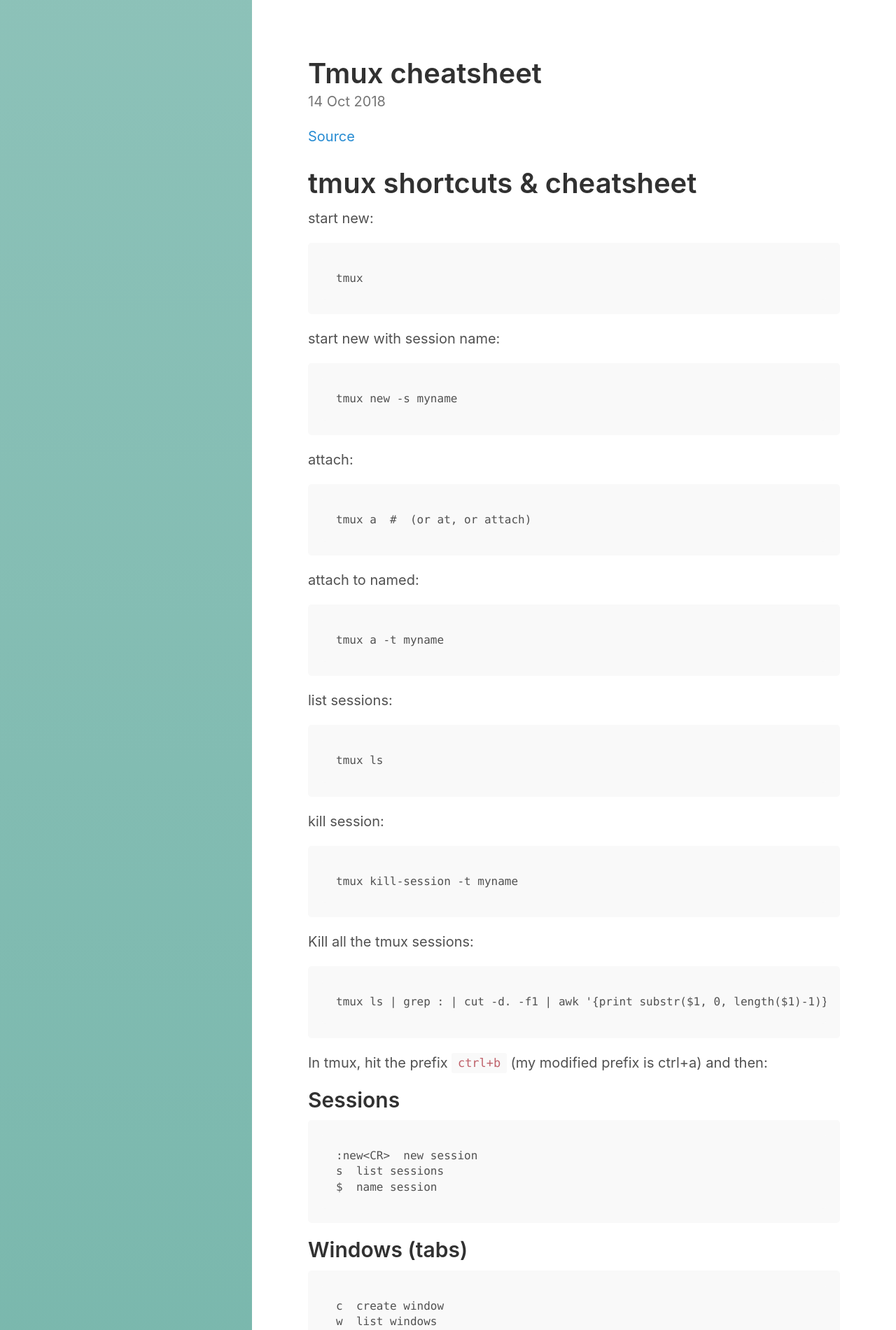
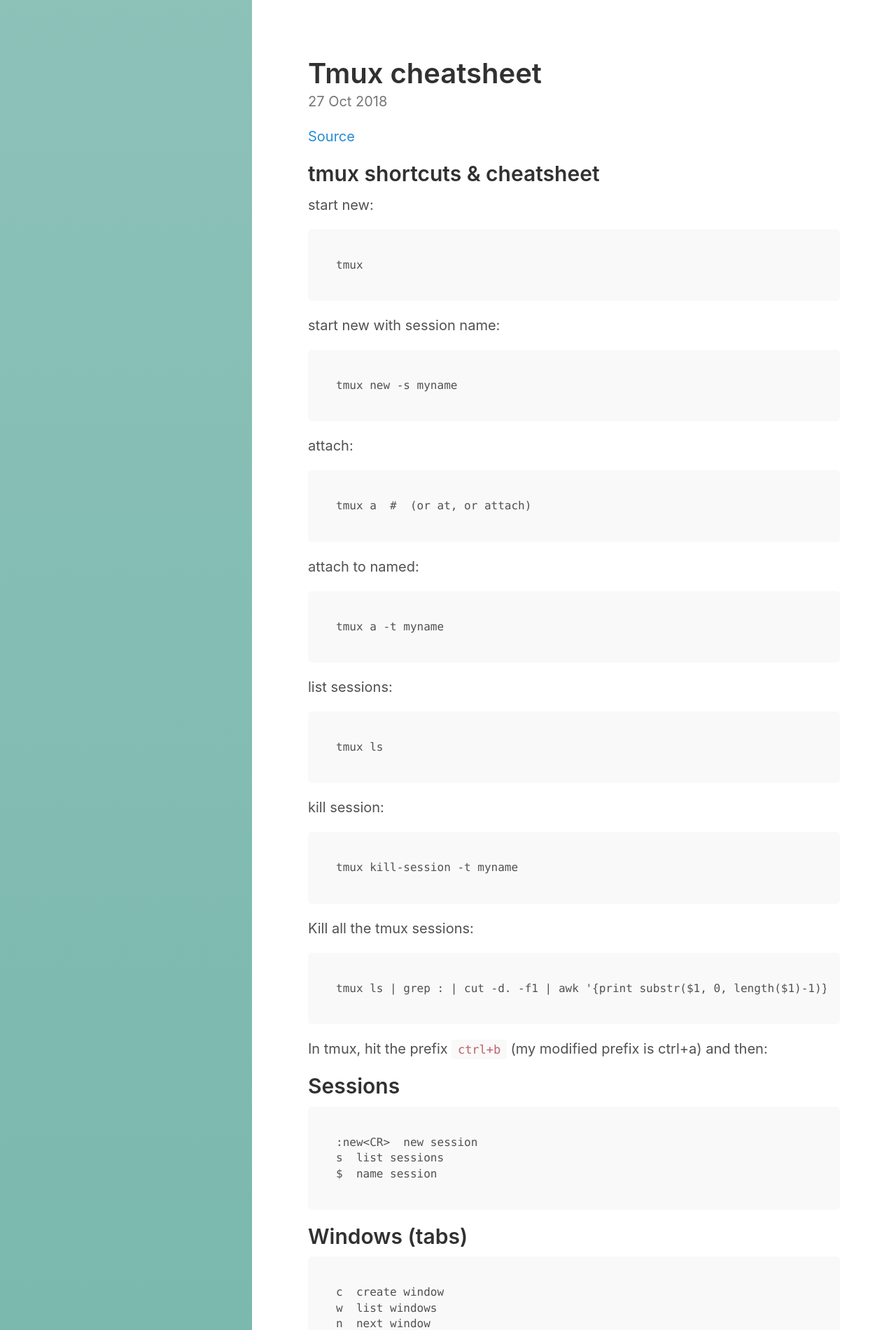
Before and after one commit to jhgeeyang/jhgeeyang.github.io, a Jekyll site: the page built from _posts/2018-10-26-tmux-cheatsheets.md, in a window 1280 px wide. Shown: the top 1901 px of the page at 70% size. Built offline with Jekyll 4.4.1, drawn with Linux system fonts in a browser that asks for light colours; part of the change alters nothing that is shown.

```diff
--- a/_posts/2018-10-26-tmux-cheatsheets.md
+++ b/_posts/2018-10-26-tmux-cheatsheets.md
@@ -1,13 +1,13 @@
 ---
 layout: post
 title:  "Tmux cheatsheet"
-date:   2018-10-13 21:55:42 -0600
+date:   2018-10-26 21:55:42 -0600
 categories:
 tags:
     - tmux
 ---
 [Source](https://gist.github.com/MohamedAlaa/2961058)
-# tmux shortcuts & cheatsheet
+## tmux shortcuts & cheatsheet
 
 start new:
 
```
